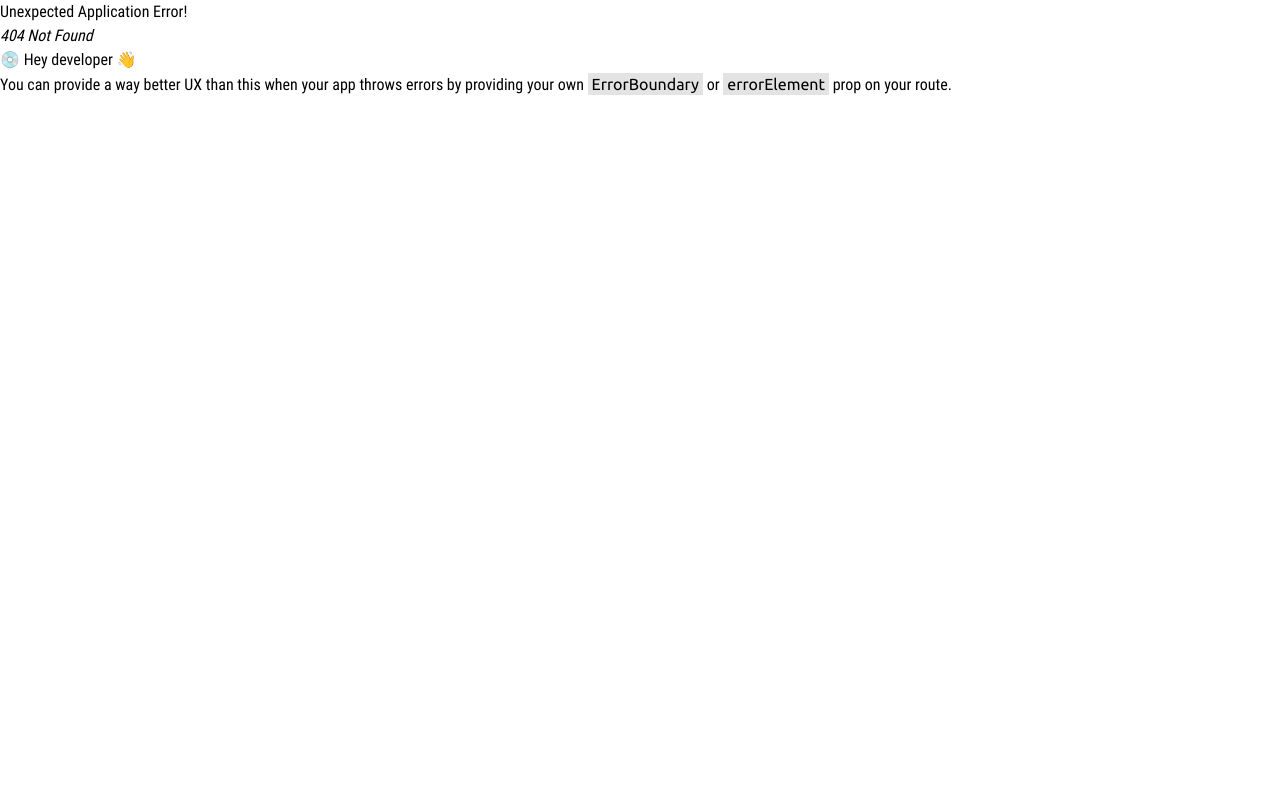
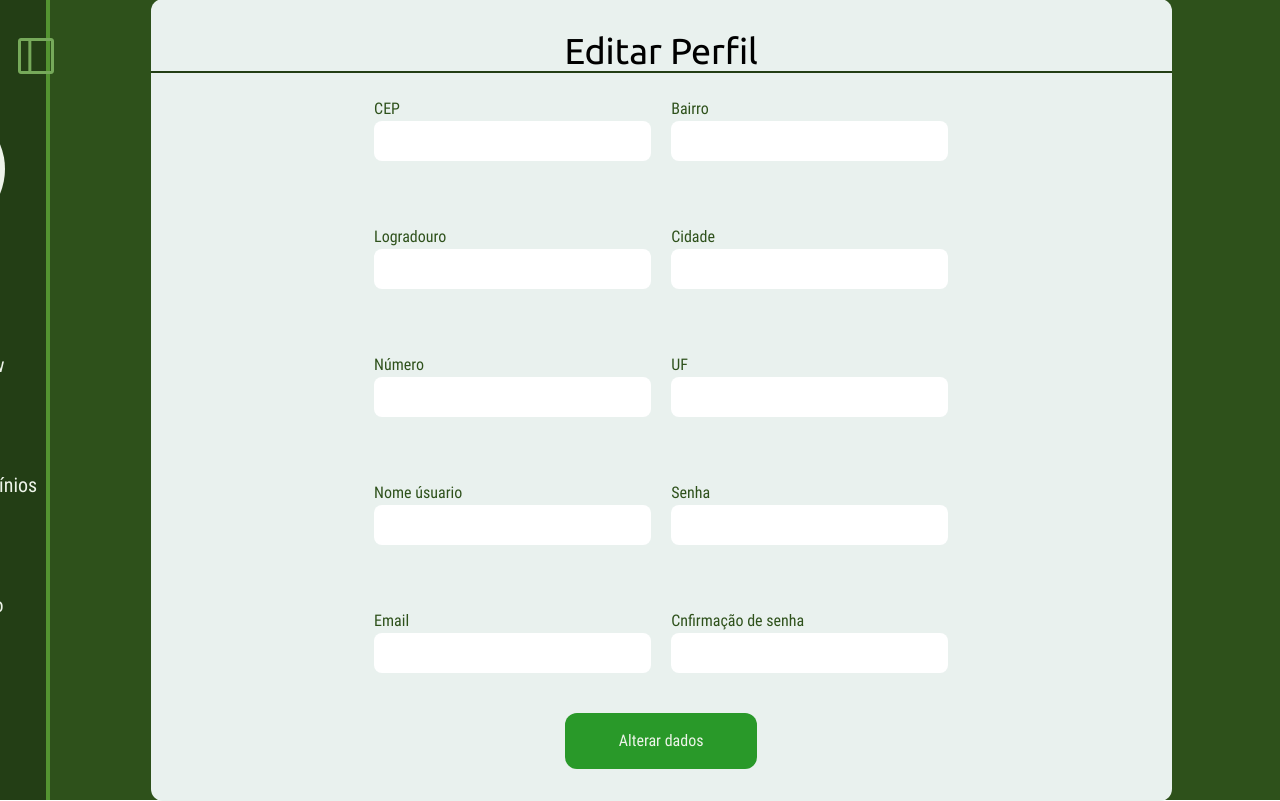
Before and after one commit to projeto-reciclagem/projeto-reciclagem-front, a React (Vite) app: page /cooperativa/config in a window 1280 px wide. Before the commit this address had no page. Built offline with nearby package versions, Linux system fonts and the light colour scheme.

Commit message:
Tela de relatório e configurações terminadas

```diff
--- a/src/components/DashCooperativa/ContatoChat.tsx
+++ b/src/components/DashCooperativa/ContatoChat.tsx
@@ -28,7 +28,7 @@ export default function ContatoChat(props: ContatoChatProps) {
             className={`icon material-symbols-outlined text-4xl ${
               props.status === 'online'
                 ? 'text-moss-green-600'
-                : props.status == 'offline'
+                : props.status === 'offline'
                   ? 'text-camel-600'
                   : 'text-black'
             }`}
--- a/src/components/DashCooperativa/LayoutCooperativa.tsx
+++ b/src/components/DashCooperativa/LayoutCooperativa.tsx
@@ -33,7 +33,7 @@ export function LayoutCooperativa({ page }: LayoutCooperativaProps) {
     } else if (activeItem === 'Relatório') {
       navigate('/cooperativa/relatorio')
     } else if (activeItem === 'Configurações') {
-      navigate('/cooperativa/configuracoes')
+      navigate('/cooperativa/config')
     }
   }, [activeItem, navigate])
 
--- /dev/null
+++ b/src/pages/cooperativa/CoopConfig.tsx
@@ -0,0 +1,132 @@
+import { LayoutCooperativa } from '../../components/DashCooperativa/LayoutCooperativa'
+// import PocMaps from '../../components/PocMaps'
+
+export default function CoopConfig() {
+  return (
+    <>
+      <LayoutCooperativa page="Configurações" />
+      <main
+        className={`absolute left-[1.5%] flex h-screen w-full items-center justify-center border-l-4 border-moss-green-500 bg-moss-green-800 transition-all duration-150`}
+      >
+        <section className="w-4/5 rounded-xl bg-marine-50 py-8">
+          <div className="title flex h-1/6 w-full items-center justify-center border-b-2 border-moss-green-900">
+            <h3 className="font-mono text-4xl">Editar Perfil</h3>
+          </div>
+          <form
+            action=""
+            className="mx-auto flex w-3/4 flex-col items-center justify-center"
+          >
+            <div className="input-row flex w-3/4 items-center justify-between gap-5 pb-8 pt-6">
+              <div className="input-group flex w-2/4 flex-col">
+                <label htmlFor="" className="text-moss-green-800">
+                  CEP
+                </label>
+                <input
+                  type="text"
+                  className="rounded-lg py-2 text-base text-moss-green-700"
+                />
+              </div>
+              <div className="input-group flex w-2/4 flex-col">
+                <label htmlFor="" className="text-moss-green-800">
+                  Bairro
+                </label>
+                <input
+                  type="text"
+                  className="rounded-lg py-2 text-base text-moss-green-700"
+                />
+              </div>
+            </div>
+
+            <div className="input-row flex w-3/4 items-center justify-between gap-5 py-8">
+              <div className="input-group flex w-2/4 flex-col">
+                <label htmlFor="" className="text-moss-green-800">
+                  Logradouro
+                </label>
+                <input
+                  type="text"
+                  className="rounded-lg py-2 text-base text-moss-green-700"
+                />
+              </div>
+              <div className="input-group flex w-2/4 flex-col">
+                <label htmlFor="" className="text-moss-green-800">
+                  Cidade
+                </label>
+                <input
+                  type="text"
+                  className="rounded-lg py-2 text-base text-moss-green-700"
+                />
+              </div>
+            </div>
+
+            <div className="input-row flex w-3/4 items-center justify-between gap-5 py-8">
+              <div className="input-group flex w-2/4 flex-col">
+                <label htmlFor="" className="text-moss-green-800">
+                  Número
+                </label>
+                <input
+                  type="text"
+                  className="rounded-lg py-2 text-base text-moss-green-700"
+                />
+              </div>
+              <div className="input-group flex w-2/4 flex-col">
+                <label htmlFor="" className="text-moss-green-800">
+                  UF
+                </label>
+                <input
+                  type="text"
+                  className="rounded-lg py-2 text-base text-moss-green-700"
+                />
+              </div>
+            </div>
+
+            <div className="input-row flex w-3/4 items-center justify-between gap-5 py-8">
+              <div className="input-group flex w-2/4 flex-col">
+                <label htmlFor="" className="text-moss-green-800">
+                  Nome úsuario
+                </label>
+                <input
+                  type="text"
+                  className="rounded-lg py-2 text-base text-moss-green-700"
+                />
+              </div>
+              <div className="input-group flex w-2/4 flex-col">
+                <label htmlFor="" className="text-moss-green-800">
+                  Senha
+                </label>
+                <input
+                  type="text"
+                  className="rounded-lg py-2 text-base text-moss-green-700"
+                />
+              </div>
+            </div>
+
+            <div className="input-row flex w-3/4 items-center justify-between gap-5 pt-8">
+              <div className="input-group flex w-2/4 flex-col">
+                <label htmlFor="" className="text-moss-green-800">
+                  Email
+                </label>
+                <input
+                  type="text"
+                  className="rounded-lg py-2 text-base text-moss-green-700"
+                />
+              </div>
+              <div className="input-group flex w-2/4 flex-col">
+                <label htmlFor="" className="text-moss-green-800">
+                  Cnfirmação de senha
+                </label>
+                <input
+                  type="text"
+                  className="rounded-lg py-2 text-base text-moss-green-700"
+                />
+              </div>
+            </div>
+
+            <button className="mt-10 w-1/4 rounded-xl bg-[#299929] py-4 text-base text-moss-green-50">
+              Alterar dados
+            </button>
+          </form>
+        </section>
+      </main>
+    </>
+  )
+}
--- /dev/null
+++ b/src/pages/cooperativa/CoopRelatorio.tsx
@@ -0,0 +1,23 @@
+import { LayoutCooperativa } from '../../components/DashCooperativa/LayoutCooperativa'
+
+export default function CoopRelatorio() {
+  return (
+    <>
+      <LayoutCooperativa page="Relatório" />
+      <main
+        className={`absolute left-[1.5%] flex h-screen w-full flex-col items-center justify-center gap-5 border-l-4 border-moss-green-500 bg-moss-green-800 transition-all duration-150`}
+      >
+        <section className="flex h-[70%] w-3/4 flex-col items-center justify-center rounded-3xl bg-marine-50">
+          <div className="title flex h-1/6 w-full items-center justify-center">
+            <h3 className="font-mono text-3xl">Reciclagem semanal</h3>
+          </div>
+          {/* Aqui vem a dash */}
+          <div className=" h-5/6 w-full rounded-b-3xl bg-moss-green-500"></div>
+        </section>
+        <button className="flex h-14 w-1/6 items-center justify-center rounded-2xl bg-marine-800 text-xl text-moss-green-50 transition-all duration-300 hover:bg-marine-900">
+          Baixar relatório
+        </button>
+      </main>
+    </>
+  )
+}
```
Also changed, not shown: src/Router.tsx (+10 -0 lines).
